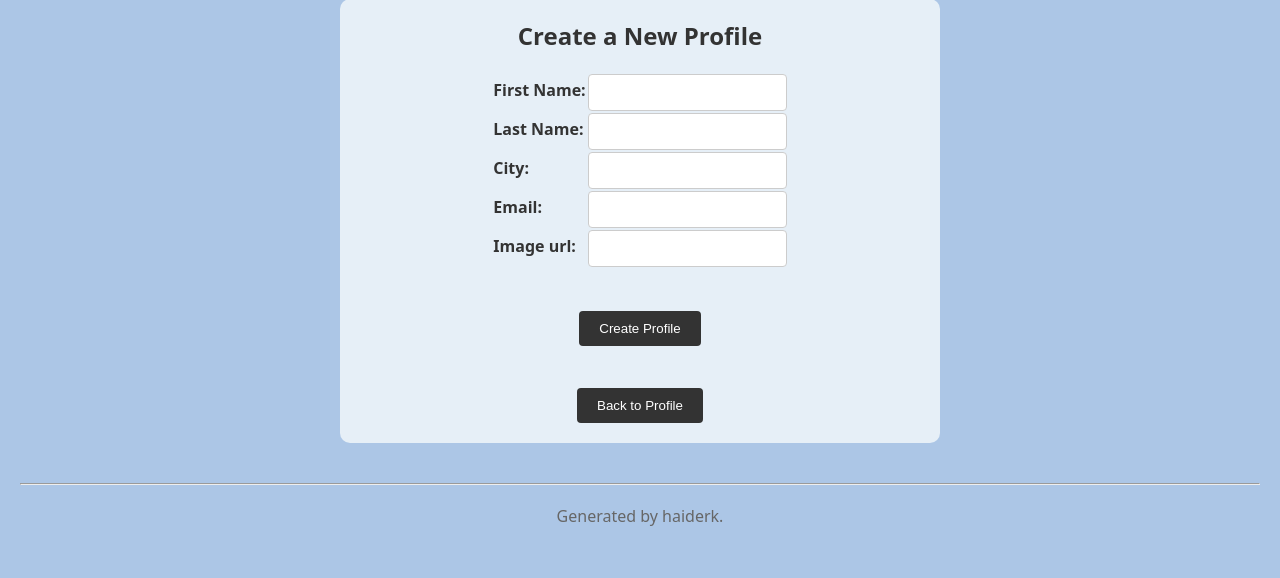
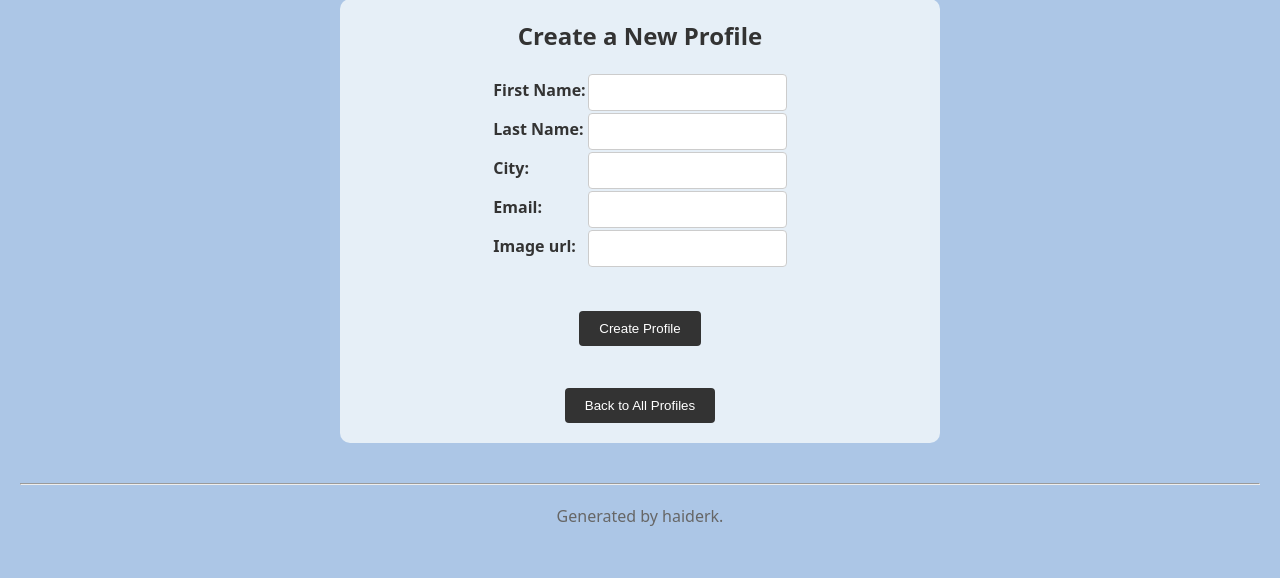
Before and after one commit to haiderak12/412-a3, a Django app: page /mini_fb/create_profile in a window 1280 px wide. Shown: the part 188-766 px from the top of the page. Run offline with Django 5.2, Linux system fonts and the light colour scheme.

Commit message:
fixed links

```diff
--- a/mini_fb/templates/mini_fb/create_profile_form.html
+++ b/mini_fb/templates/mini_fb/create_profile_form.html
@@ -19,6 +19,6 @@
     </form>
     <br>
 
-    <p><button><a href="{% url 'show_profile' profile.pk %}">Back to Profile</a></button></p>
+    <p><button><a href="{% url 'show_all_profiles' %}">Back to All Profiles</a></button></p>
 </div>
 {% endblock %}
--- a/mini_fb/templates/mini_fb/update_profile_form.html
+++ b/mini_fb/templates/mini_fb/update_profile_form.html
@@ -10,6 +10,6 @@
         <button type="submit">Update Profile</button><br>
     </form>
 
-    <p><button><a href="{% url 'show_profile' profile.pk %}">Back to Profile</a></button></p>
+    <p><button><a href="{% url 'show_profile' object.pk %}">Back to Profile</a></button></p>
 </div>
 {% endblock %}
--- a/mini_fb/templates/mini_fb/update_status_form.html
+++ b/mini_fb/templates/mini_fb/update_status_form.html
@@ -10,6 +10,6 @@
     </form>
     <br>
 
-    <p><button><a href="{% url 'show_profile' profile.pk %}">Back to Profile</a></button></p>
+    <p><button><a href="{% url 'show_profile' status_message.profile.pk %}">Back to Profile</a></button></p>
 </div>
 {% endblock %}
```
